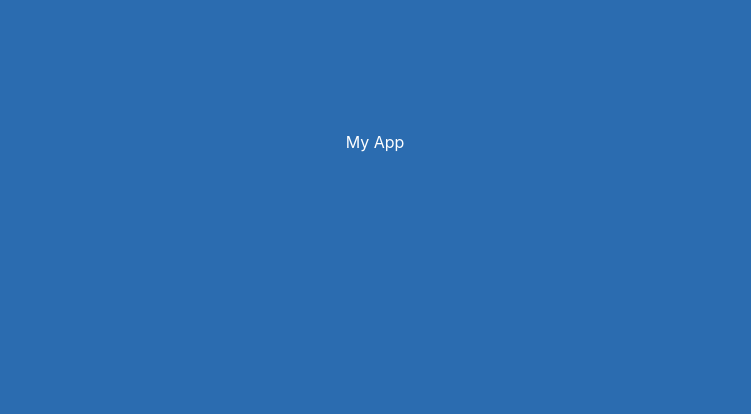
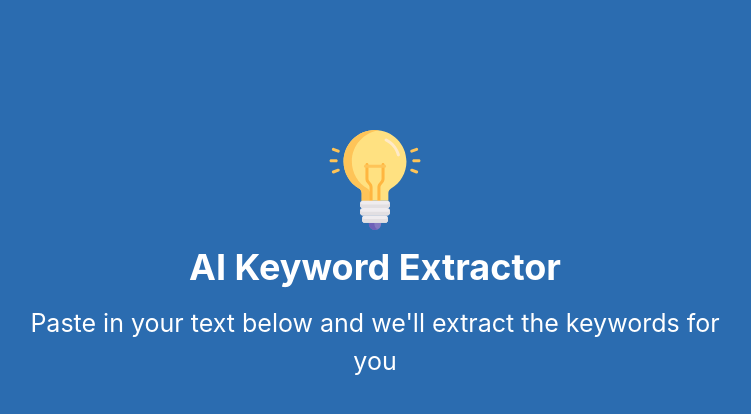
Before and after one commit to muksis/ai-keyword-extractor, a React (Vite) app: page / in a window 1280 px wide. Shown: the top 414 px of the page, without its empty margins (265-1016 px from the left). Built offline with nearby package versions, Linux system fonts and the light colour scheme.

Commit message:
Add header

```diff
--- a/src/App.jsx
+++ b/src/App.jsx
@@ -1,10 +1,11 @@
 import { Container, Box } from '@chakra-ui/react';
+import Header from './components/Header';
 
 const App = () => {
   return (
     <Box bg='blue.600' color='white' height='100vh' paddingTop={130}>
       <Container maxW='3xl' centerContent>
-        <h1>My App</h1>
+        <Header />
       </Container>
     </Box>
   );
--- /dev/null
+++ b/src/components/Header.jsx
@@ -0,0 +1,18 @@
+import { Heading, Image, Text } from '@chakra-ui/react';
+import logo from '../assets/light-bulb.svg';
+
+const Header = () => {
+  return (
+    <>
+      <Image src={logo} alt='logo' width={100} marginBottom='1rem' />
+      <Heading color='white' marginBottom='1rem'>
+        AI Keyword Extractor
+      </Heading>
+      <Text fontSize={25} textAlign='center'>
+        Paste in your text below and we'll extract the keywords for you
+      </Text>
+    </>
+  );
+};
+
+export default Header;
```
Also changed, not shown: src/assets/light-bulb.svg.
